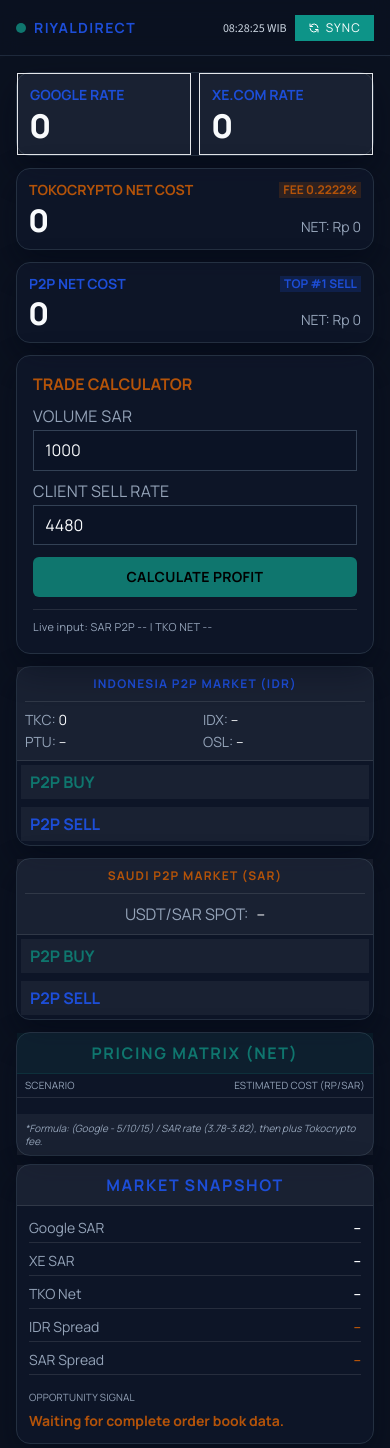
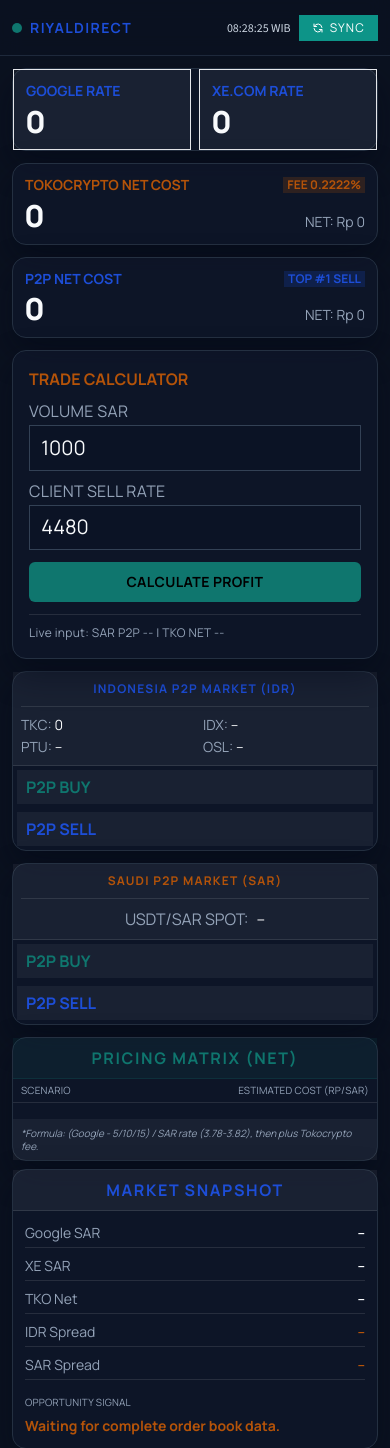
Before and after one commit to iqbaalfrm/RiyalGo, a Flask app: page / in a window 390 px wide. Shown: the top 1448 px of the page. Run offline with Flask 3, Linux system fonts and the light colour scheme; data that the repository does not hold is empty; some libraries are stand-ins or nearby versions.

Commit message:
Improve mobile responsiveness and compact P2P table heights

```diff
--- a/templates/index.html
+++ b/templates/index.html
@@ -136,6 +136,44 @@
 
         #calc-modal-content .border-slate-200 {
             border-color: #334155 !important;
+        }
+
+        @media (max-width: 768px) {
+            main[data-purpose="dashboard-grid"] {
+                padding: 0.75rem !important;
+                gap: 0.75rem !important;
+            }
+
+            header[data-purpose="main-header"] {
+                padding-left: 0.75rem !important;
+                padding-right: 0.75rem !important;
+            }
+
+            #val-google-sar,
+            #val-xe-sar,
+            #val-tko-raw,
+            #val-p2p-raw {
+                font-size: 1.9rem !important;
+                line-height: 1.05 !important;
+            }
+
+            #calc-sar,
+            #calc-rate-jual {
+                font-size: 1.25rem !important;
+                padding-top: 0.6rem !important;
+                padding-bottom: 0.6rem !important;
+            }
+
+            #calc-market-hint {
+                font-size: 12px !important;
+            }
+
+            #table-p2p-indo-buy,
+            #table-p2p-indo-sell,
+            #table-p2p-saudi-buy,
+            #table-p2p-saudi-sell {
+                font-size: 15px !important;
+            }
         }
     </style>
 </head>
@@ -277,7 +315,7 @@
                 <div class="flex-grow p-1 flex flex-col gap-2 min-h-0">
                     <div class="border border-white/5 flex-1 min-h-0">
                         <div class="bg-white/5 text-base px-2 py-1 font-bold text-neon-green">P2P BUY</div>
-                        <div class="overflow-y-auto max-h-[34vh]">
+                        <div class="overflow-y-auto max-h-[26vh] md:max-h-[34vh]">
                             <table class="w-full text-base">
                                 <tbody id="table-p2p-indo-buy" class="text-white/60"></tbody>
                             </table>
@@ -285,7 +323,7 @@
                     </div>
                     <div class="border border-white/5 flex-1 min-h-0">
                         <div class="bg-white/5 text-base px-2 py-1 font-bold text-cyber-blue">P2P SELL</div>
-                        <div class="overflow-y-auto max-h-[34vh]">
+                        <div class="overflow-y-auto max-h-[26vh] md:max-h-[34vh]">
                             <table class="w-full text-base">
                                 <tbody id="table-p2p-indo-sell" class="text-white/60"></tbody>
                             </table>
@@ -306,7 +344,7 @@
                 <div class="flex-grow p-1 flex flex-col gap-2 min-h-0">
                     <div class="border border-white/5 flex-1 min-h-0">
                         <div class="bg-white/5 text-base px-2 py-1 font-bold text-neon-green">P2P BUY</div>
-                        <div class="overflow-y-auto max-h-[34vh]">
+                        <div class="overflow-y-auto max-h-[26vh] md:max-h-[34vh]">
                             <table class="w-full text-base">
                                 <tbody id="table-p2p-saudi-buy" class="text-white/60"></tbody>
                             </table>
@@ -314,7 +352,7 @@
                     </div>
                     <div class="border border-white/5 flex-1 min-h-0">
                         <div class="bg-white/5 text-base px-2 py-1 font-bold text-cyber-blue">P2P SELL</div>
-                        <div class="overflow-y-auto max-h-[34vh]">
+                        <div class="overflow-y-auto max-h-[26vh] md:max-h-[34vh]">
                             <table class="w-full text-base">
                                 <tbody id="table-p2p-saudi-sell" class="text-white/60"></tbody>
                             </table>
```
